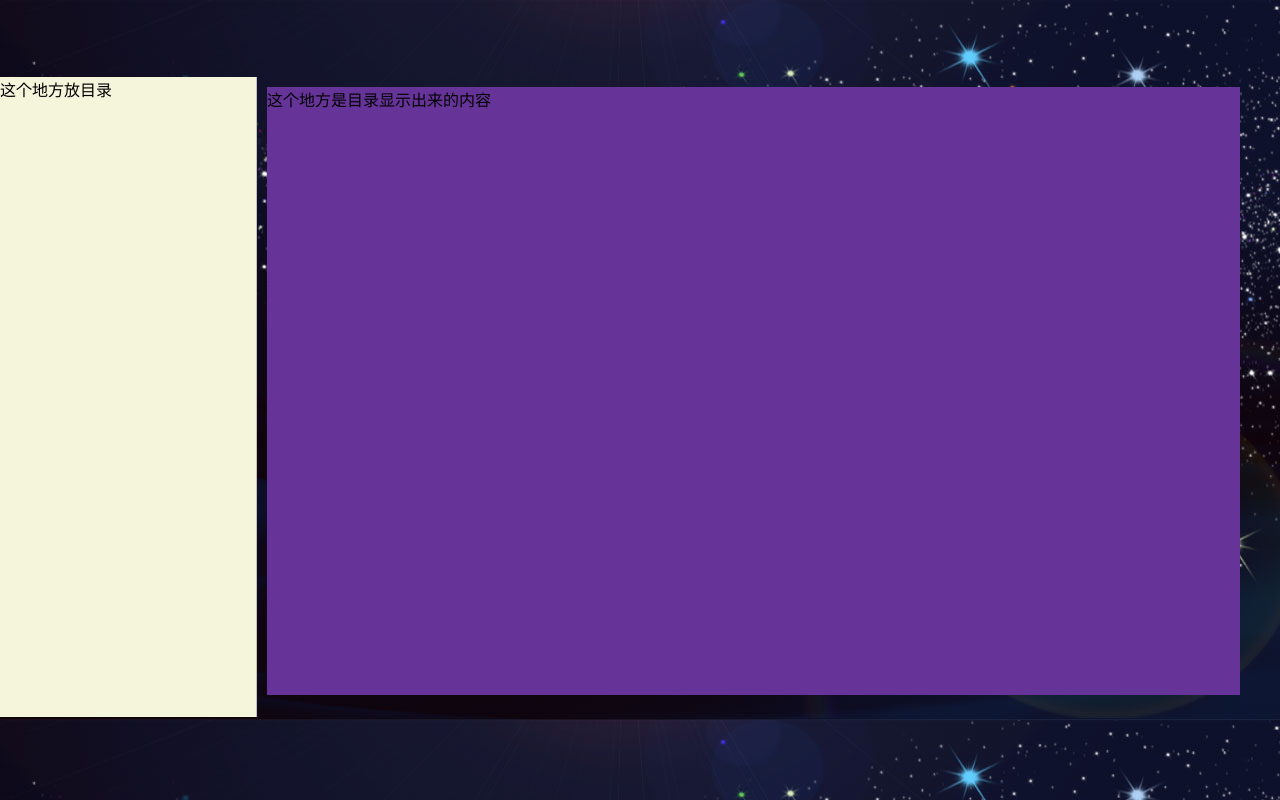
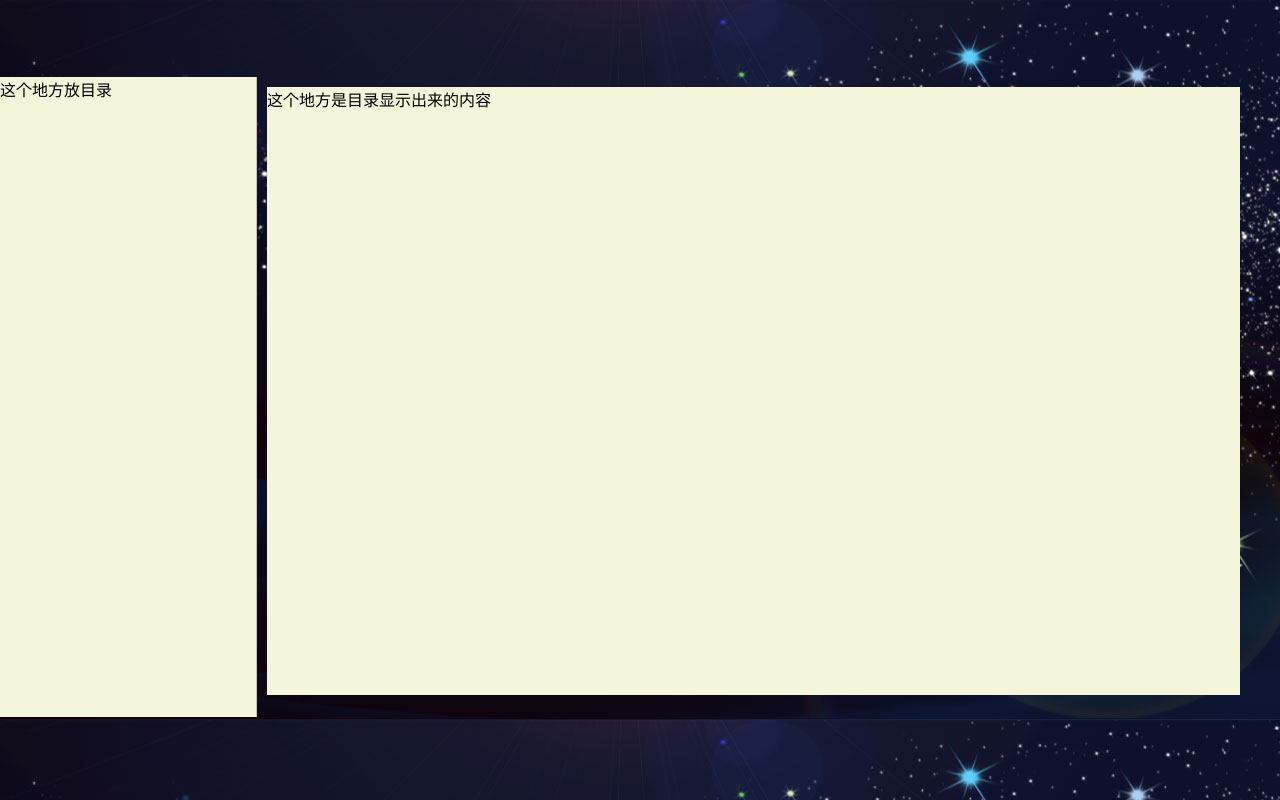
Before and after one commit to hyypan/blog, a Vue app in the folder app/yafish/: page / in a window 1280 px wide. Built offline with nearby package versions, Linux system fonts and the light colour scheme.

Commit message:
background

```diff
--- a/app/yafish/src/components/Hello.vue
+++ b/app/yafish/src/components/Hello.vue
@@ -34,7 +34,7 @@
     margin-top:6%;
 }
 .listRight{
-    background: rebeccapurple;
+    background: beige;
     width: 76%;
     position: relative;
     float: left;
```
